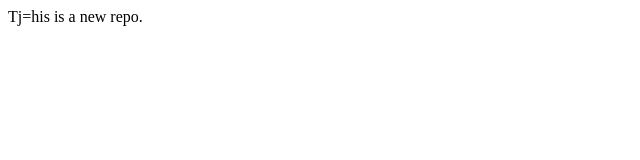
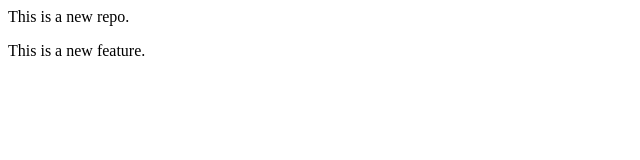
Before and after one commit to asthakesharwani04/localRepo, a plain HTML site: page index.html in a window 1280 px wide. Shown: the whole page, without its empty margins (0-640 px from the left). Drawn offline with Linux system fonts and the light colour scheme.

Commit message:
Add new feature

```diff
--- a/index.html
+++ b/index.html
@@ -1 +1,2 @@
-<p>Tj=his is a new repo.</p>
+<p> This is a new repo.</p>
+<p> This is a new feature.</p>
```
